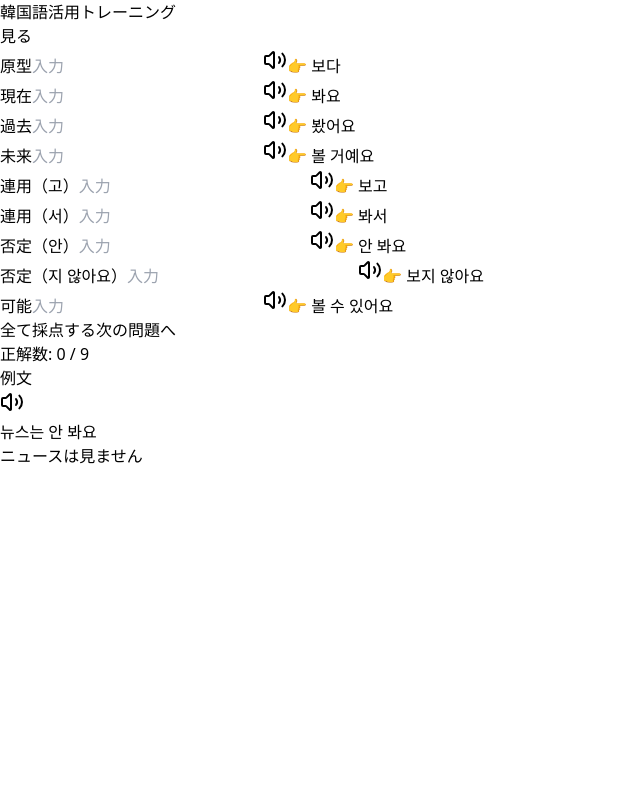
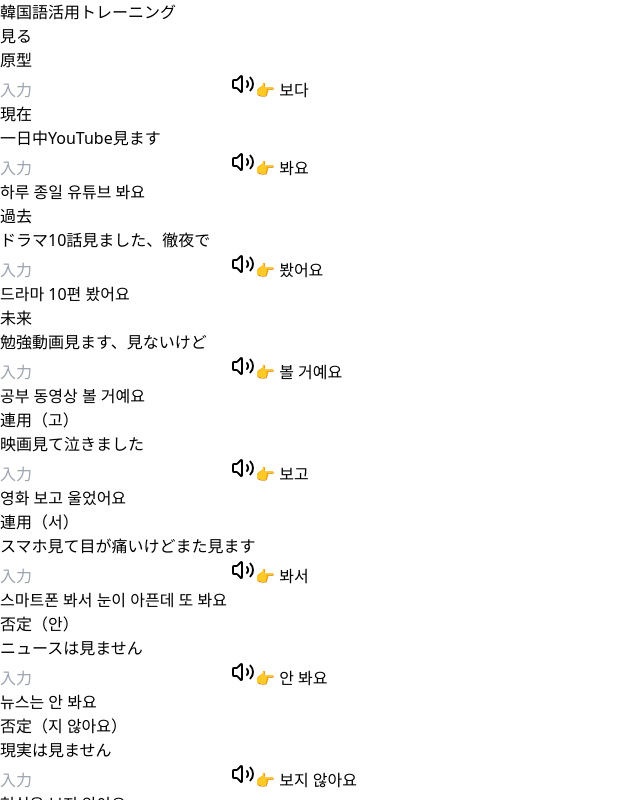
Before and after one commit to thekiai/word-katsuyou, a React (Vite) app: page / in a window 1280 px wide. Both pictures are taken after a click on the button "全て採点する". Shown: the top 800 px of the page, without its empty margins (0-640 px from the left). Built offline with nearby package versions, Linux system fonts and the light colour scheme.

Commit message:
各入力欄に日本語例文を常時表示し、採点後に韓国語例文も表示するように変更

```diff
--- a/src/App.tsx
+++ b/src/App.tsx
@@ -1,6 +1,5 @@
 import { useState, useEffect } from 'react';
 import { InputRow } from './components/InputRow';
-import { ExampleSentence } from './components/ExampleSentence';
 import { VerbEntry, ConjugationType, AnswerResult } from './types';
 import { loadVerbs } from './utils/parseCSV';
 import { CONJUGATION_FIELDS } from './constants';
@@ -32,7 +31,6 @@ function App() {
     negative_jian: null,
     possible: null,
   });
-  const [randomExampleKey, setRandomExampleKey] = useState<Exclude<ConjugationType, 'base'>>('present');
 
   // Load verbs on mount
   useEffect(() => {
@@ -98,23 +96,10 @@ function App() {
       isCorrect: normalizedUserAnswer === normalizedCorrectAnswer,
     };
 
-    setResults((prev) => {
-      const newResults = {
-        ...prev,
-        [key]: result,
-      };
-
-      // 全て採点されたかチェック
-      const allGraded = Object.values(newResults).every((r) => r !== null);
-      if (allGraded) {
-        // ランダムに例文の活用形を選ぶ（baseは例文がないので除外）
-        const conjugationKeys: Exclude<ConjugationType, 'base'>[] = ['present', 'past', 'future', 'go', 'seo', 'negative_an', 'negative_jian', 'possible'];
-        const randomKey = conjugationKeys[Math.floor(Math.random() * conjugationKeys.length)];
-        setRandomExampleKey(randomKey);
-      }
-
-      return newResults;
-    });
+    setResults((prev) => ({
+      ...prev,
+      [key]: result,
+    }));
   };
 
   const handleGradeAll = () => {
@@ -151,11 +136,6 @@ function App() {
     });
 
     setResults(newResults);
-
-    // ランダムに例文の活用形を選ぶ（baseは例文がないので除外）
-    const conjugationKeys: Exclude<ConjugationType, 'base'>[] = ['present', 'past', 'future', 'go', 'seo', 'negative_an', 'negative_jian', 'possible'];
-    const randomKey = conjugationKeys[Math.floor(Math.random() * conjugationKeys.length)];
-    setRandomExampleKey(randomKey);
   };
 
   const handleNext = () => {
@@ -218,6 +198,8 @@ function App() {
             const correctAnswer = field.key === 'base'
               ? currentVerb.base
               : currentVerb[field.key].form;
+            const exampleJa = field.key === 'base' ? undefined : currentVerb[field.key].exampleJa;
+            const exampleKo = field.key === 'base' ? undefined : currentVerb[field.key].example;
             return (
               <InputRow
                 key={field.key}
@@ -225,6 +207,8 @@ function App() {
                 value={answers[field.key]}
                 onChange={(value) => handleAnswerChange(field.key, value)}
                 correctAnswer={correctAnswer}
+                exampleJa={exampleJa}
+                exampleKo={exampleKo}
                 showResult={result !== null}
                 isCorrect={result?.isCorrect ?? false}
                 onGrade={() => handleGradeField(field.key)}
@@ -261,14 +245,6 @@ function App() {
             </p>
           </div>
         )}
-
-        {/* Example Sentence Section */}
-        {Object.values(results).every((r) => r !== null) && currentVerb && (
-          <ExampleSentence
-            korean={currentVerb[randomExampleKey].example}
-            japanese={currentVerb[randomExampleKey].exampleJa}
-          />
-        )}
       </div>
     </div>
   );
--- a/src/components/InputRow.tsx
+++ b/src/components/InputRow.tsx
@@ -7,6 +7,8 @@ type InputRowProps = {
   value: string;
   onChange: (value: string) => void;
   correctAnswer: string;
+  exampleJa?: string;
+  exampleKo?: string;
   showResult?: boolean;
   isCorrect?: boolean;
   onGrade?: () => void;
@@ -17,6 +19,8 @@ export function InputRow({
   value,
   onChange,
   correctAnswer,
+  exampleJa,
+  exampleKo,
   showResult = false,
   isCorrect = false,
   onGrade,
@@ -29,7 +33,7 @@ export function InputRow({
 
   return (
     <div
-      className={`flex items-center gap-2 p-3 rounded-lg border transition-colors ${
+      className={`p-3 rounded-lg border transition-colors ${
         showResult
           ? isCorrect
             ? 'bg-green-50 border-green-300'
@@ -37,9 +41,19 @@ export function InputRow({
           : 'bg-white border-gray-200 hover:shadow-sm'
       }`}
     >
-      <label className="w-24 flex-shrink-0 font-semibold text-xs text-gray-700">
+      <div className="mb-2">
+        <label className="font-semibold text-xs text-gray-700">
           {label}
         </label>
+      </div>
+
+      {exampleJa && (
+        <div className="mb-2 text-sm text-gray-600">
+          {exampleJa}
+        </div>
+      )}
+
+      <div className="flex items-center gap-2">
         <input
           type="text"
           value={value}
@@ -70,5 +84,12 @@ export function InputRow({
           </span>
         )}
       </div>
+
+      {showResult && exampleKo && (
+        <div className="mt-2 text-sm text-gray-700 font-medium">
+          {exampleKo}
+        </div>
+      )}
+    </div>
   );
 }
```
Lines whose indentation alone changed are shown as unchanged.
